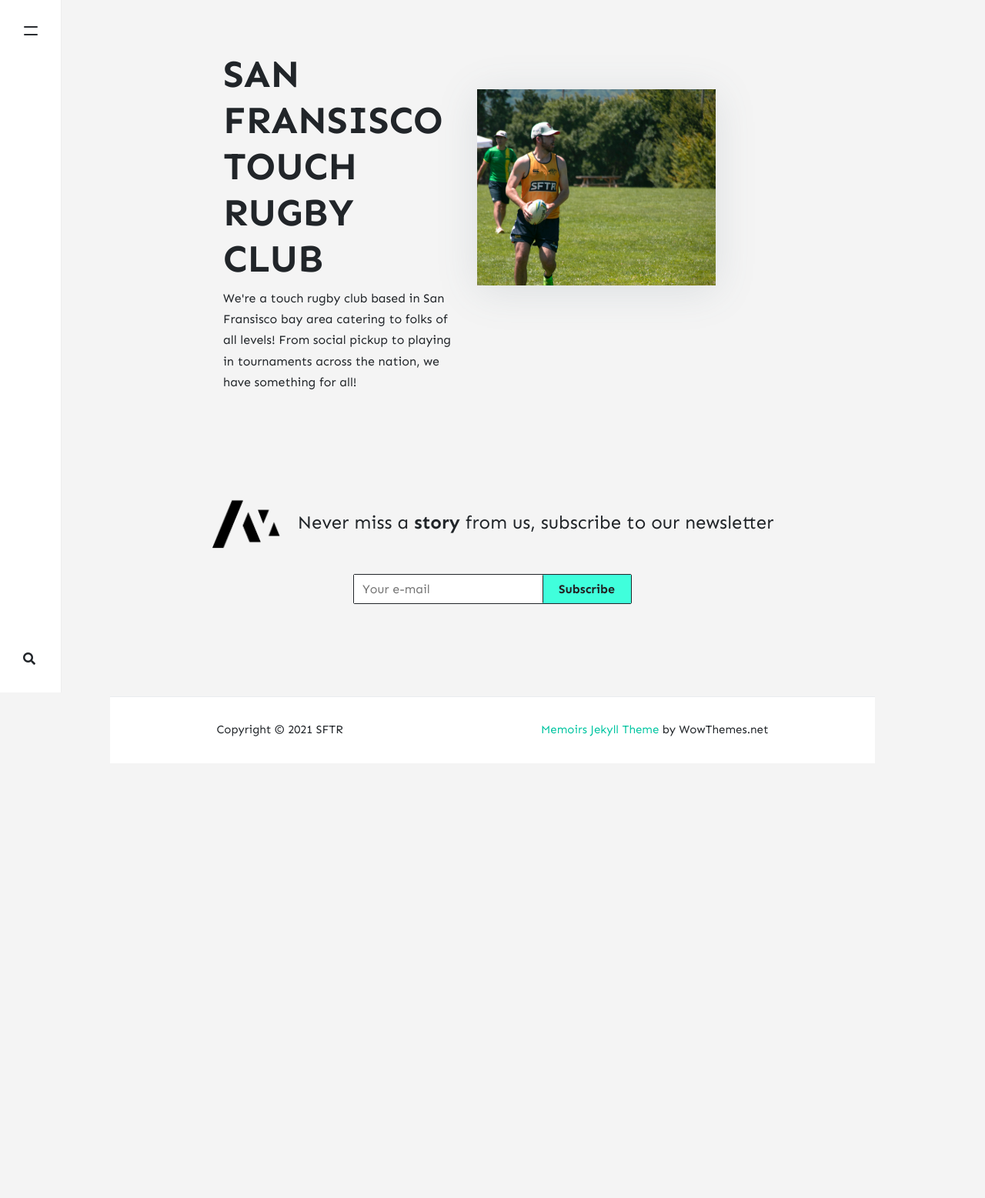
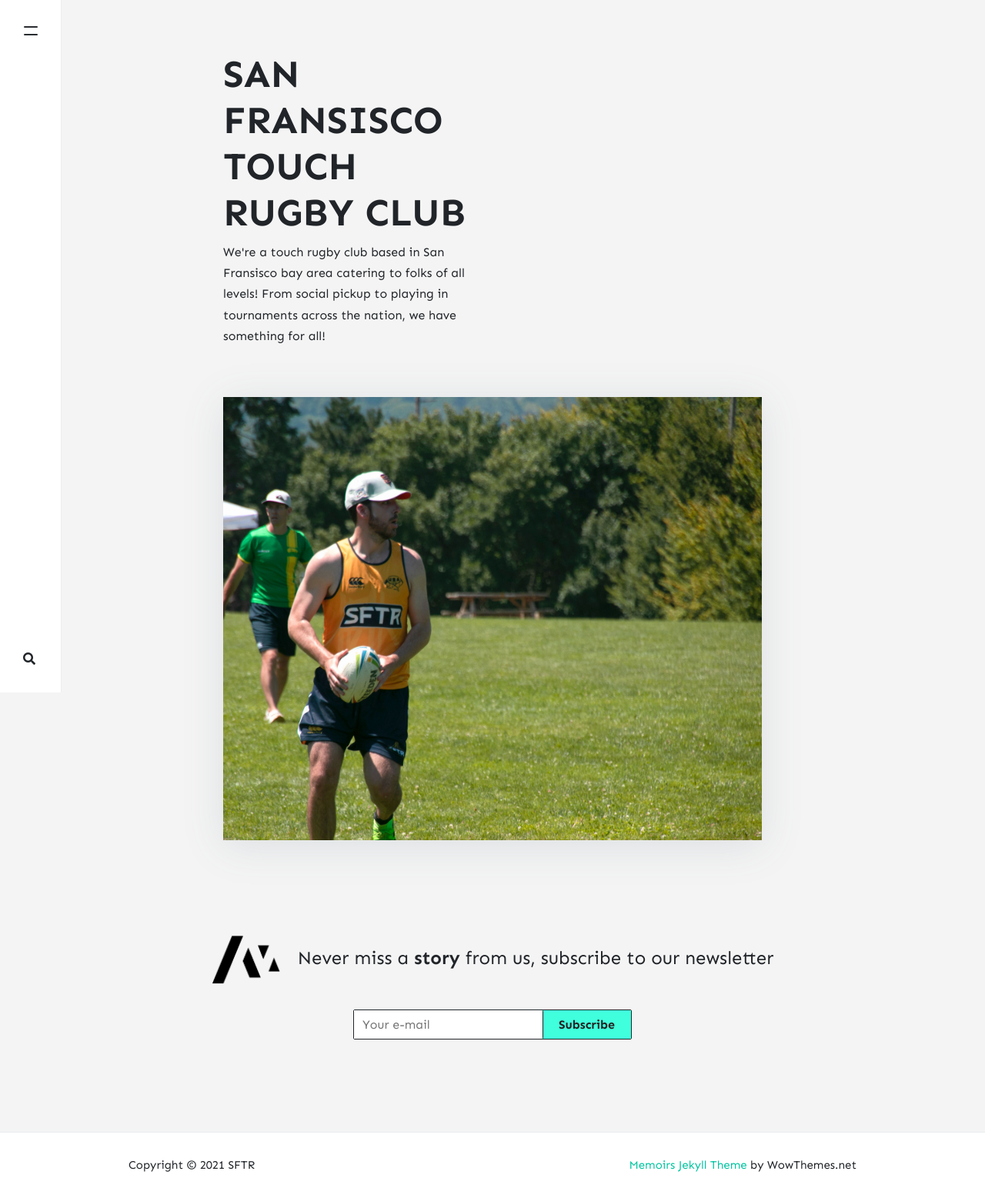
Before and after one commit to stackbit-projects/blue-triceratops-4f502, a Jekyll site: the page built from _pages/about.md, in a window 1280 px wide. Shown: the whole page at 77% size. Built offline with Jekyll 4.4.1, drawn with Linux system fonts in a browser that asks for light colours; nearby versions of some CDN libraries; comment, search, counter and statistics services are not loaded; before the commit the page ends 992 px from its top, so only the background shows below that.

Commit message:
home.html: changed

```diff
--- a/_layouts/home.html
+++ b/_layouts/home.html
@@ -10,7 +10,8 @@ permalink: "/home.html"
             <h1 class="posttitle">{{ page.title }}</h1>
             <p>{{ page.description }}</p>
         </div>
-        <div class="column"
+        <div class="column">
+        </div>
     </div>
 
     <div class="entry-header">
```
